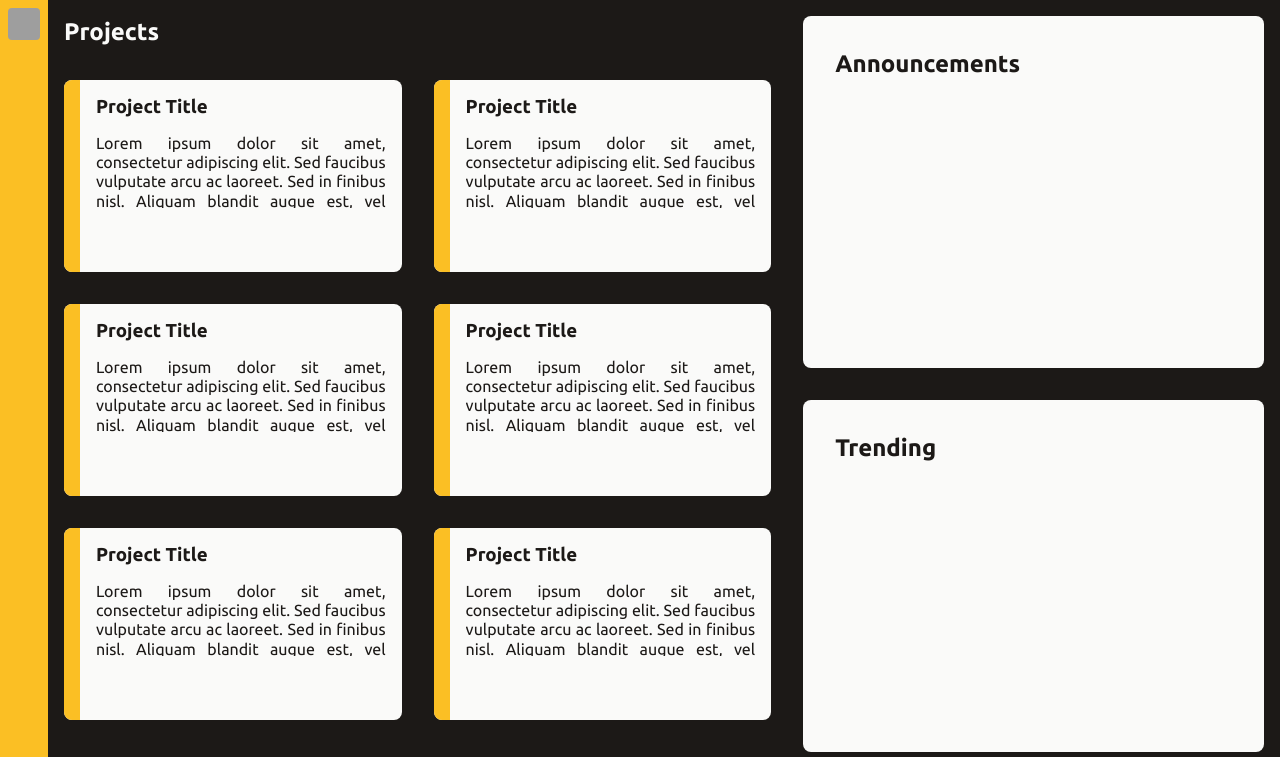
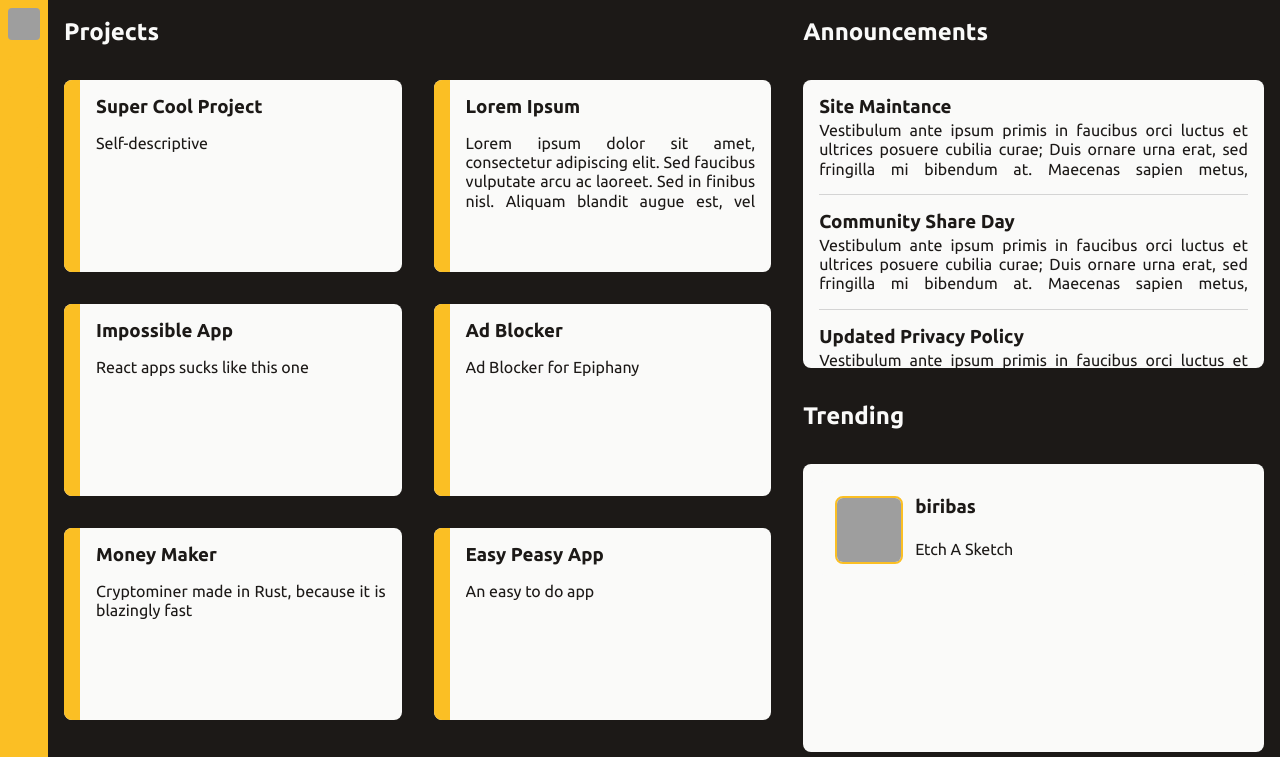
Before and after one commit to jusqua/odin-admin-dashboard, a plain HTML site: page index.html in a window 1280 px wide. Shown: the top 757 px of the page. Drawn offline with Linux system fonts and the light colour scheme; grey boxes are pictures that could not be loaded.

Commit message:
feat: add trendings and announcements

```diff
--- a/index.html
+++ b/index.html
@@ -15,29 +15,29 @@
           <div class="user partition">
             <a href="#" class="user-avatar">
               <img src="https://gitlab.com/uploads/-/system/user/avatar/11640102/avatar.png" alt="avatar" class="avatar">
-              <h1 class="pop-up">Ádrian Gama</h1>
+              <h1 class="pop-up">jusqua</h1>
             </a>
           </div>
 
           <div class="actions partition">
-            <a href="#" class="ph-folder-plus new-action"><span class="pop-up">New Project</span></a>
-            <a href="#" class="ph-upload-simple upload-action"><span class="pop-up">Upload Project</span></a>
-            <a href="#" class="ph-share-network share-action"><span class="pop-up">Share Project</span></a>
+            <a href="#" class="ph-folder-plus-fill new-action"><span class="pop-up">New Project</span></a>
+            <a href="#" class="ph-upload-simple-fill upload-action"><span class="pop-up">Upload Project</span></a>
+            <a href="#" class="ph-share-network-fill share-action"><span class="pop-up">Share Project</span></a>
           </div>
 
           <div class="pages partition">
-            <a href="#" class="ph-chats message-page"><span class="pop-up">Messages</span></a>
-            <a href="#" class="ph-clock-counter-clockwise history-page"><span class="pop-up">History</span></a>
-            <a href="#" class="ph-users-three communities-page"><span class="pop-up">Communities</span></a>
-            <a href="#" class="ph-check-square-offset tasks-page"><span class="pop-up">Tasks</span></a>
+            <a href="#" class="ph-chats-fill message-page"><span class="pop-up">Messages</span></a>
+            <a href="#" class="ph-clock-counter-clockwise-fill history-page"><span class="pop-up">History</span></a>
+            <a href="#" class="ph-users-three-fill communities-page"><span class="pop-up">Communities</span></a>
+            <a href="#" class="ph-check-square-offset-fill tasks-page"><span class="pop-up">Tasks</span></a>
           </div>
         </div>
 
         <div class="split">
           <div class="others partition">
-            <a href="#" class="ph-cookie privacy-other"><span class="pop-up">Privacy</span></a>
-            <a href="#" class="ph-question support-other"><span class="pop-up">Support</span></a>
-            <a href="#" class="ph-gear settings-other"><span class="pop-up">Settings</span></a>
+            <a href="#" class="ph-cookie-fill privacy-other"><span class="pop-up">Privacy</span></a>
+            <a href="#" class="ph-question-fill support-other"><span class="pop-up">Support</span></a>
+            <a href="#" class="ph-gear-fill settings-other"><span class="pop-up">Settings</span></a>
           </div>
 
           <i class="logo">
@@ -50,10 +50,19 @@
       </section>
 
       <section class="projects">
-        <h2 class="ph-folder title">Projects</h2>
+        <h2 class="ph-folder-fill title">Projects</h2>
         <div class="templates">
           <div class="project-template">
-            <h3 class="project-title">Project Title</h2>
+            <h3 class="project-title">Super Cool Project</h2>
+            <p class="project-description">Self-descriptive</p>
+            <div class="actions">
+              <a href="#" class="ph-star star-project"><span class="pop-up">Star</span></a>
+              <a href="#" class="ph-eye watch-project"><span class="pop-up">Watch</span></a>
+              <a href="#" class="ph-git-fork fork-project"><span class="pop-up">Fork</span></a>
+            </div>
+          </div>
+          <div class="project-template">
+            <h3 class="project-title">Lorem Ipsum</h2>
             <p class="project-description">Lorem ipsum dolor sit amet, consectetur adipiscing elit. Sed faucibus vulputate arcu ac laoreet. Sed in finibus nisl. Aliquam blandit augue est, vel congue metus tincidunt in. Donec maximus fringilla purus, molestie lacinia felis scelerisque sed. Nam justo sapien, blandit vel est et, suscipit ultrices lectus. Vestibulum tempor venenatis augue et vestibulum. Ut scelerisque dapibus sodales. Sed ultricies cursus faucibus. Donec nisl risus, dignissim ut scelerisque et, ultrices et tellus. Aenean tempor dui ut risus commodo tincidunt. Nam porta risus eu porttitor tempus. Aenean at libero id justo venenatis semper et varius nisi. Curabitur feugiat cursus ornare. Quisque eget est et mauris aliquet egestas.</p>
             <div class="actions">
               <a href="#" class="ph-star star-project"><span class="pop-up">Star</span></a>
@@ -62,8 +71,8 @@
             </div>
           </div>
           <div class="project-template">
-            <h3 class="project-title">Project Title</h2>
-            <p class="project-description">Lorem ipsum dolor sit amet, consectetur adipiscing elit. Sed faucibus vulputate arcu ac laoreet. Sed in finibus nisl. Aliquam blandit augue est, vel congue metus tincidunt in. Donec maximus fringilla purus, molestie lacinia felis scelerisque sed. Nam justo sapien, blandit vel est et, suscipit ultrices lectus. Vestibulum tempor venenatis augue et vestibulum. Ut scelerisque dapibus sodales. Sed ultricies cursus faucibus. Donec nisl risus, dignissim ut scelerisque et, ultrices et tellus. Aenean tempor dui ut risus commodo tincidunt. Nam porta risus eu porttitor tempus. Aenean at libero id justo venenatis semper et varius nisi. Curabitur feugiat cursus ornare. Quisque eget est et mauris aliquet egestas.</p>
+            <h3 class="project-title">Impossible App</h2>
+            <p class="project-description">React apps sucks like this one</p>
             <div class="actions">
               <a href="#" class="ph-star star-project"><span class="pop-up">Star</span></a>
               <a href="#" class="ph-eye watch-project"><span class="pop-up">Watch</span></a>
@@ -71,8 +80,8 @@
             </div>
           </div>
           <div class="project-template">
-            <h3 class="project-title">Project Title</h2>
-            <p class="project-description">Lorem ipsum dolor sit amet, consectetur adipiscing elit. Sed faucibus vulputate arcu ac laoreet. Sed in finibus nisl. Aliquam blandit augue est, vel congue metus tincidunt in. Donec maximus fringilla purus, molestie lacinia felis scelerisque sed. Nam justo sapien, blandit vel est et, suscipit ultrices lectus. Vestibulum tempor venenatis augue et vestibulum. Ut scelerisque dapibus sodales. Sed ultricies cursus faucibus. Donec nisl risus, dignissim ut scelerisque et, ultrices et tellus. Aenean tempor dui ut risus commodo tincidunt. Nam porta risus eu porttitor tempus. Aenean at libero id justo venenatis semper et varius nisi. Curabitur feugiat cursus ornare. Quisque eget est et mauris aliquet egestas.</p>
+            <h3 class="project-title">Ad Blocker</h2>
+            <p class="project-description">Ad Blocker for Epiphany</p>
             <div class="actions">
               <a href="#" class="ph-star star-project"><span class="pop-up">Star</span></a>
               <a href="#" class="ph-eye watch-project"><span class="pop-up">Watch</span></a>
@@ -80,8 +89,8 @@
             </div>
           </div>
           <div class="project-template">
-            <h3 class="project-title">Project Title</h2>
-            <p class="project-description">Lorem ipsum dolor sit amet, consectetur adipiscing elit. Sed faucibus vulputate arcu ac laoreet. Sed in finibus nisl. Aliquam blandit augue est, vel congue metus tincidunt in. Donec maximus fringilla purus, molestie lacinia felis scelerisque sed. Nam justo sapien, blandit vel est et, suscipit ultrices lectus. Vestibulum tempor venenatis augue et vestibulum. Ut scelerisque dapibus sodales. Sed ultricies cursus faucibus. Donec nisl risus, dignissim ut scelerisque et, ultrices et tellus. Aenean tempor dui ut risus commodo tincidunt. Nam porta risus eu porttitor tempus. Aenean at libero id justo venenatis semper et varius nisi. Curabitur feugiat cursus ornare. Quisque eget est et mauris aliquet egestas.</p>
+            <h3 class="project-title">Money Maker</h2>
+            <p class="project-description">Cryptominer made in Rust, because it is blazingly fast</p>
             <div class="actions">
               <a href="#" class="ph-star star-project"><span class="pop-up">Star</span></a>
               <a href="#" class="ph-eye watch-project"><span class="pop-up">Watch</span></a>
@@ -89,17 +98,8 @@
             </div>
           </div>
           <div class="project-template">
-            <h3 class="project-title">Project Title</h2>
-            <p class="project-description">Lorem ipsum dolor sit amet, consectetur adipiscing elit. Sed faucibus vulputate arcu ac laoreet. Sed in finibus nisl. Aliquam blandit augue est, vel congue metus tincidunt in. Donec maximus fringilla purus, molestie lacinia felis scelerisque sed. Nam justo sapien, blandit vel est et, suscipit ultrices lectus. Vestibulum tempor venenatis augue et vestibulum. Ut scelerisque dapibus sodales. Sed ultricies cursus faucibus. Donec nisl risus, dignissim ut scelerisque et, ultrices et tellus. Aenean tempor dui ut risus commodo tincidunt. Nam porta risus eu porttitor tempus. Aenean at libero id justo venenatis semper et varius nisi. Curabitur feugiat cursus ornare. Quisque eget est et mauris aliquet egestas.</p>
-            <div class="actions">
-              <a href="#" class="ph-star star-project"><span class="pop-up">Star</span></a>
-              <a href="#" class="ph-eye watch-project"><span class="pop-up">Watch</span></a>
-              <a href="#" class="ph-git-fork fork-project"><span class="pop-up">Fork</span></a>
-            </div>
-          </div>
-          <div class="project-template">
-            <h3 class="project-title">Project Title</h2>
-            <p class="project-description">Lorem ipsum dolor sit amet, consectetur adipiscing elit. Sed faucibus vulputate arcu ac laoreet. Sed in finibus nisl. Aliquam blandit augue est, vel congue metus tincidunt in. Donec maximus fringilla purus, molestie lacinia felis scelerisque sed. Nam justo sapien, blandit vel est et, suscipit ultrices lectus. Vestibulum tempor venenatis augue et vestibulum. Ut scelerisque dapibus sodales. Sed ultricies cursus faucibus. Donec nisl risus, dignissim ut scelerisque et, ultrices et tellus. Aenean tempor dui ut risus commodo tincidunt. Nam porta risus eu porttitor tempus. Aenean at libero id justo venenatis semper et varius nisi. Curabitur feugiat cursus ornare. Quisque eget est et mauris aliquet egestas.</p>
+            <h3 class="project-title">Easy Peasy App</h2>
+            <p class="project-description">An easy to do app</p>
             <div class="actions">
               <a href="#" class="ph-star star-project"><span class="pop-up">Star</span></a>
               <a href="#" class="ph-eye watch-project"><span class="pop-up">Watch</span></a>
@@ -110,17 +110,32 @@
       </section>
 
       <section class="announcements">
-        <h2 class="title ph-megaphone-simple">Announcements</h2>
+        <h2 class="ph-megaphone-simple-fill title">Announcements</h2>
         <div class="templates">
           <div class="announcement-template">
-            <h3 class="announcement-title"></h3>
-            <p class="announcement-description"></p>
+            <h3 class="announcement-title">Site Maintance</h3>
+            <p class="announcement-description">Vestibulum ante ipsum primis in faucibus orci luctus et ultrices posuere cubilia curae; Duis ornare urna erat, sed fringilla mi bibendum at. Maecenas sapien metus, scelerisque et eros ut, congue rutrum est. In vel feugiat lorem. In mi justo, sagittis ut ullamcorper ac, euismod laoreet diam. Curabitur accumsan felis quis sem ornare, a molestie nisl vestibulum. Nunc non dolor quis arcu pharetra varius quis at enim. </p>
+          </div>
+          <div class="announcement-template">
+            <h3 class="announcement-title">Community Share Day</h3>
+            <p class="announcement-description">Vestibulum ante ipsum primis in faucibus orci luctus et ultrices posuere cubilia curae; Duis ornare urna erat, sed fringilla mi bibendum at. Maecenas sapien metus, scelerisque et eros ut, congue rutrum est. In vel feugiat lorem. In mi justo, sagittis ut ullamcorper ac, euismod laoreet diam. Curabitur accumsan felis quis sem ornare, a molestie nisl vestibulum. Nunc non dolor quis arcu pharetra varius quis at enim. </p>
+          </div>
+          <div class="announcement-template">
+            <h3 class="announcement-title">Updated Privacy Policy</h3>
+            <p class="announcement-description">Vestibulum ante ipsum primis in faucibus orci luctus et ultrices posuere cubilia curae; Duis ornare urna erat, sed fringilla mi bibendum at. Maecenas sapien metus, scelerisque et eros ut, congue rutrum est. In vel feugiat lorem. In mi justo, sagittis ut ullamcorper ac, euismod laoreet diam. Curabitur accumsan felis quis sem ornare, a molestie nisl vestibulum. Nunc non dolor quis arcu pharetra varius quis at enim. </p>
           </div>
         </div>
       </section>
 
       <section class="trending">
-        <h2 class="ph-trend-up title">Trending</h2>
+        <h2 class="ph-trend-up-fill title">Trending</h2>
+        <div class="templates">
+          <a href="https://gitlab.com/ilovebooks/the-odin-project/etch-a-sketch" class="trending-template">
+            <img src="https://gitlab.com/uploads/-/system/user/avatar/11793219/avatar.png" alt="trending-avatar" class="trending-avatar avatar">
+            <h3 class="trending-title">biribas</h3>
+            <p class="trending-description">Etch A Sketch</p>
+          </a>
+        </div>
       </section>
 
       <footer>This is a <a href="https://gitlab.com/potential-garbage">Potential Garbage</a> made by <a href="https://www.gitlab.com/jusqua">jusqua</a> for <a href="https://www.theodinproject.com">The Odin Project</a></footer>
--- a/styles.css
+++ b/styles.css
@@ -4,6 +4,7 @@
   --color-primary: #FBBF24;
   --color-secondary: #F59E0B;
   --color-neutral-light: #FAFAF9;
+  --color-neutral-middle: #D4D4D4;
   --color-neutral-dark: #1C1917;
   --text-color-light: #1C1917;
   --text-color-dark: #FAFAF9;
@@ -81,7 +82,7 @@ footer a:focus::after {
   top: var(--top);
   right: var(--right);
   bottom: var(--bottom);
-  background-color: var(--color-primary);
+  background-color: var(--bg-color);
   border-radius: var(--border-radius);
   height: calc(var(--font-size) + .5rem);
   align-items: center;
@@ -127,10 +128,12 @@ footer a:focus::after {
 .sidebar .partition a {
   --border-radius: 4px;
   --left: var(--sidebar-width);
+  --bg-color: var(--color-primary);
   width: var(--size);
   height: var(--size);
   border-radius: var(--border-radius);
   color: var(--text-color);
+  background-color: var(--bg-color);
   font-size: 1.2rem;
   display: flex;
   align-items: center;
@@ -145,7 +148,7 @@ footer a:focus::after {
 
 .sidebar .partition a:focus,
 .sidebar .partition a:hover {
-  background-color: var(--color-secondary);
+  --bg-color: var(--color-secondary);
 }
 
 .sidebar .partition a:hover .pop-up,
@@ -153,7 +156,7 @@ footer a:focus::after {
   display: flex;
 }
 
-.sidebar .avatar {
+.avatar {
   height: var(--size);
   width: var(--size);
   border-radius: var(--border-radius);
@@ -217,8 +220,9 @@ footer a:focus::after {
 
 .title {
   --bg-color: none;
-  --text-color: none;
-  padding: .5rem 1rem;
+  --text-color: var(--text-color-dark);
+  padding: 1rem;
+  margin: 0;
   position: sticky;
   top: 0;
   color: var(--text-color);
@@ -292,7 +296,7 @@ footer a:focus::after {
 
 .project-description {
   --line-height: 1.2rem;
-  overflow: hidden;
+  overflow: clip;
   word-wrap: break-word;
   line-height: var(--line-height);
   height: calc(4 * var(--line-height));
@@ -309,9 +313,11 @@ footer a:focus::after {
 .project-template .actions a {
   --size: 2rem;
   --border-radius: 4px;
+  --bg-color: var(--color-neutral-light);
   border-radius: var(--border-radius);
   height: var(--size);
   width: var(--size);
+  background-color: var(--bg-color);
   display: flex;
   justify-content: center;
   align-items: center;
@@ -321,7 +327,7 @@ footer a:focus::after {
 
 .projects .actions a:hover,
 .projects .actions a:focus {
-  background-color: var(--color-primary);
+  --bg-color: var(--color-primary);
 }
 
 .projects .actions .pop-up {
@@ -339,26 +345,96 @@ footer a:focus::after {
 
 .announcements,
 .trending {
-  --bg-color: var(--color-neutral-light);
-  --text-color: var(--text-color-light);
   display: grid;
   grid-template-rows: 4rem 1fr;
-  overflow-y: auto;
-  margin: 1rem;
-  padding: 1rem;
+  overflow: hidden;
+  box-sizing: border-box;
+}
+
+.announcements .templates,
+.trending .templates {
+  --text-color: var(--text-color-light);
+  --bg-color: var(--color-neutral-light);
   background-color: var(--bg-color);
   color: var(--text-color);
   border-radius: 8px;
+  display: grid;
+  grid-template-columns: 1fr;
+  margin: 1rem;
+  padding: 1rem;
+  gap: 2rem;
+  overflow: auto;
 }
 
-.announcements .templates {
+.announcements .templates *,
+.trending .templates * {
+  margin: 0;
+}
 
+.announcement-template {
+  --bg-color: var(--color-neutral-light);
+  position: relative;
+  background-color: var(--bg-color);
+  display: flex;
+  flex-direction: column;
+  gap: .2rem;
+}
+
+.announcement-template::after {
+  content: '';
+  position: absolute;
+  left: 0;
+  bottom: -1rem;
+  border-bottom: 1px solid var(--color-neutral-middle);
+  width: 100%;
+}
+
+.announcement-template:last-child::after {
+  border-color: var(--color-neutral-light);
+}
+
+.announcements .announcement-description {
+  --line-height: 1.2rem;
+  overflow: clip;
+  line-height: var(--line-height);
+  height: calc(3 * var(--line-height));
+  text-align: justify;
+}
+
+.trending-template {
+  --border-radius: 8px;
+  --size: 4rem;
+  height: 4rem;
+  background-color: var(--bg-color);
+  border-radius: var(--border-radius);
+  padding: 1rem;
+  display: grid;
+  grid-template-columns: var(--size) 1fr;
+  gap: 1rem;
+}
+
+.trending-avatar {
+  grid-area: 1 / 1 / span 2 / span 1;
 
 }
 
-.announcements .annoucement-template {
+.trending-title {
+  grid-area: 1 / 2 / span 1 / span 1;
+
 }
 
-.trending {
+.trending-description {
+  grid-area: 2 / 2 / span 1 / span 1;
 
 }
+
+.trending-template:focus,
+.trending-template:hover {
+  --bg-color: var(--color-neutral-middle);
+  border-radius: var(--border-radius);
+  outline: none;
+}
+
+.trending-template .avatar {
+  border: 2px solid var(--color-primary);
+}
```
